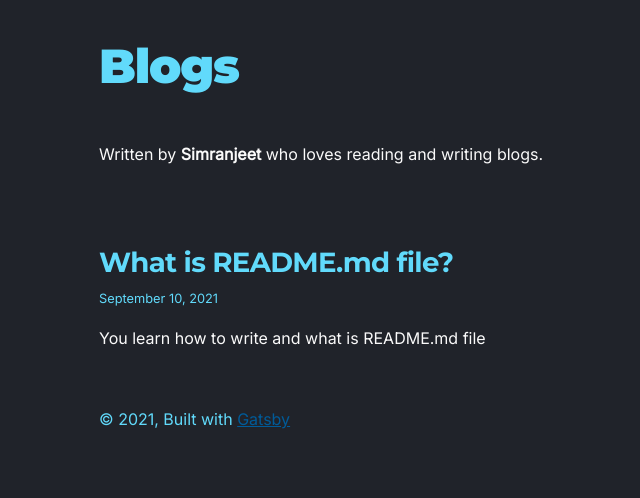
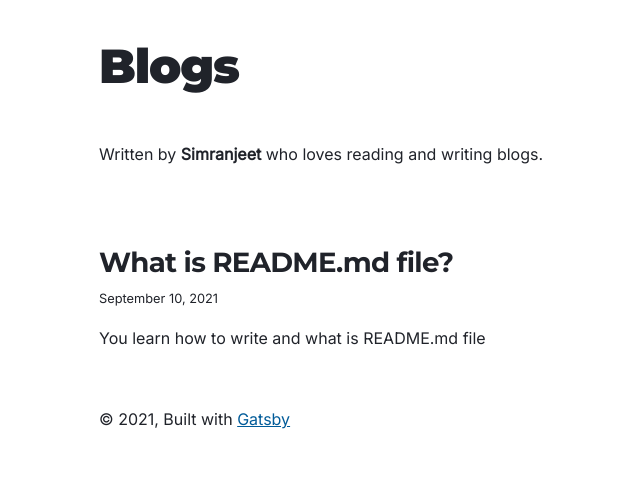
Before and after one commit to 7eet/gatsby-blog, a Gatsby site: page / in a window 1280 px wide. Shown: the whole page, without its empty margins (225-865 px from the left). Built offline with nearby package versions, Linux system fonts and the light colour scheme; Gatsby itself is replaced by a stand-in of ours.

Commit message:
added white syle

```diff
--- a/src/style.css
+++ b/src/style.css
@@ -77,7 +77,7 @@ html {
   -moz-osx-font-smoothing: grayscale;
 }
 
-body { font-family: "Inter"; background-color: hsl(222, 13.5%, 14.5%); color: #61dafb; }
+body { font-family: "Inter"; background-color: #ffffff; color: hsl(222, 13.5%, 14.5%) }
 
 footer {
   padding: var(--spacing-6) var(--spacing-0);
@@ -116,7 +116,6 @@ h6 {
 h1 {
   font-weight: var(--fontWeight-black);
   font-size: var(--fontSize-6);
-  color: var(--color-heading-black);
 }
 
 h2 {
@@ -328,10 +327,10 @@ a:focus {
   }
 }
 
-.main-heading, article header h2 a span  {
-  color: #61dafb;
+.main-heading, article header h2 a span, .article header h1  {
+  color: hsl(222, 13.5%, 14.5%);
 }
 
 p {
-  color: #fafafa;
+  color: hsl(222, 13.5%, 14.5%)
 }
```
